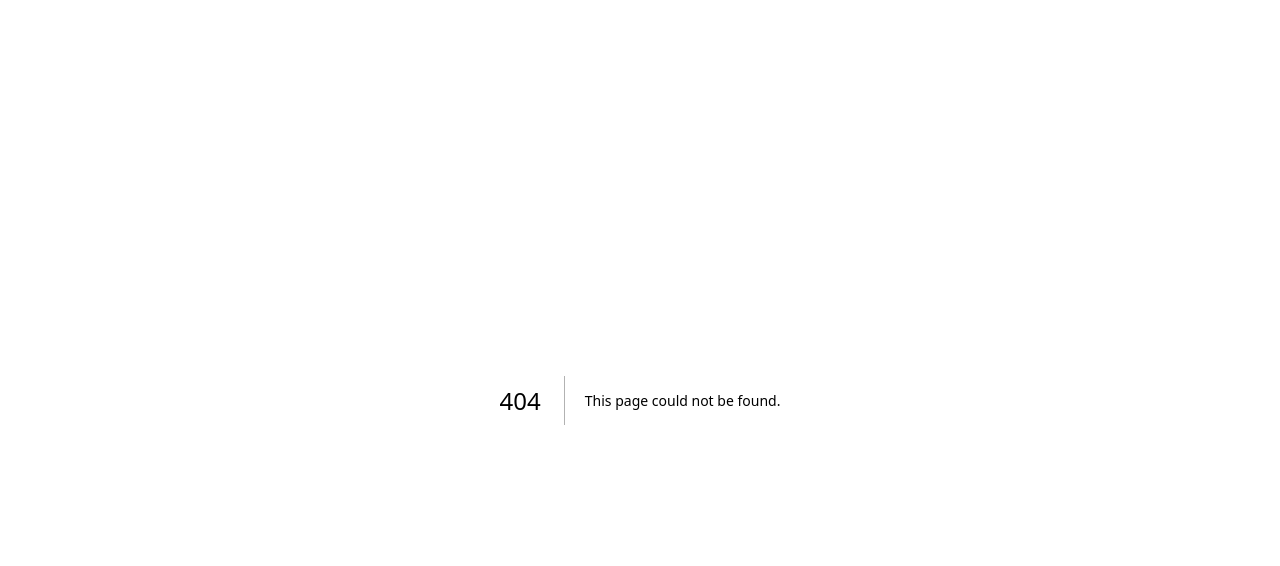
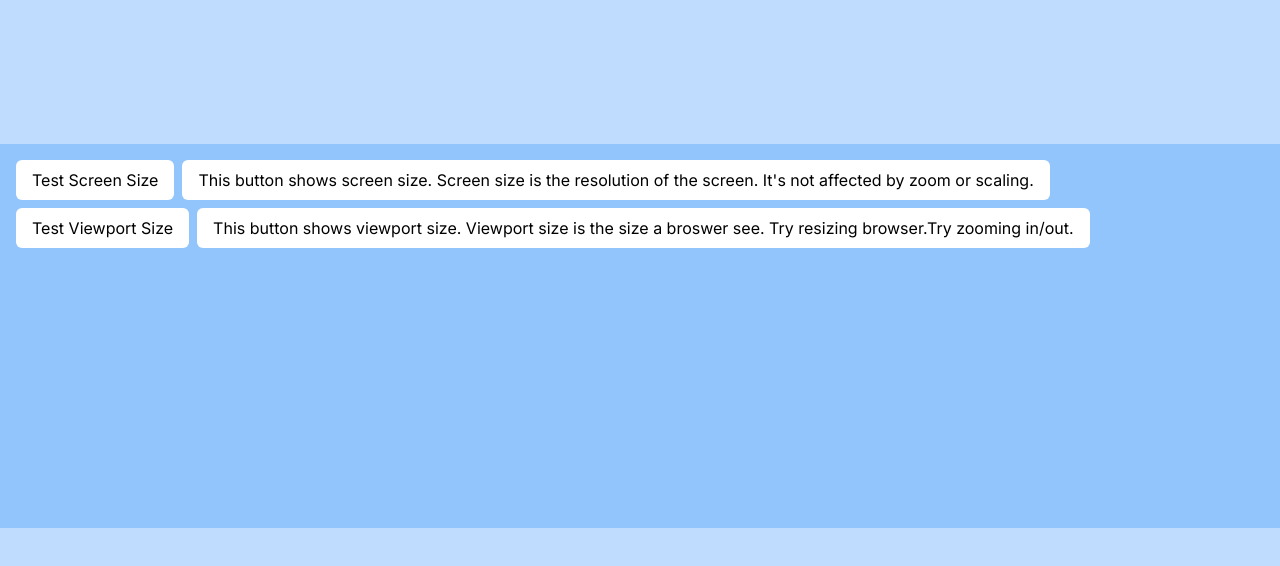
Before and after one commit to ChanathipK/cure_example_site, a Next.js app: page /example-6 in a window 1280 px wide. Before the commit this address had no page. Shown: the top 566 px of the page. Built offline with nearby package versions, Linux system fonts and the light colour scheme.

Commit message:
Add example-6 size and viewport

```diff
--- /dev/null
+++ b/src/app/example-6/page.tsx
@@ -0,0 +1,33 @@
+"use client"
+
+import { SyntheticEvent } from "react"
+
+export default function ExampleSix() {
+
+    function testScreenSize(e: SyntheticEvent<HTMLButtonElement>) {
+        alert(window.screen.width);
+        alert(window.screen.height);
+    }
+
+    function testViewportSize(e: SyntheticEvent<HTMLButtonElement>) {
+        alert(window.visualViewport!.width);
+        alert(window.visualViewport!.height);
+    }
+
+    return (
+        <main className="bg-blue-100">
+            <div className="max-w-screen-xl mx-auto min-h-screen max-h-[150vh] pt-36 bg-blue-200">
+                <div className="h-96 bg-blue-300 p-4">
+                    <div className="flex gap-2">
+                        <button className="px-4 py-2 bg-white rounded-md hover:bg-slate-100 active:bg-slate-200" onClick={testScreenSize}>Test Screen Size</button>
+                        <p className="px-4 py-2 bg-white rounded-md">This button shows screen size. Screen size is the resolution of the screen. It's not affected by zoom or scaling.</p>
+                    </div>
+                    <div className="flex gap-2 mt-2">
+                        <button className="px-4 py-2 bg-white rounded-md hover:bg-slate-100 active:bg-slate-200" onClick={testViewportSize}>Test Viewport Size</button>
+                        <p className="px-4 py-2 bg-white rounded-md">This button shows viewport size. Viewport size is the size a broswer see. Try resizing browser.Try zooming in/out.</p>
+                    </div>
+                </div>
+            </div>
+        </main>
+    );
+}
```
Also changed, not shown: src/app/example-6/README.md (added).
